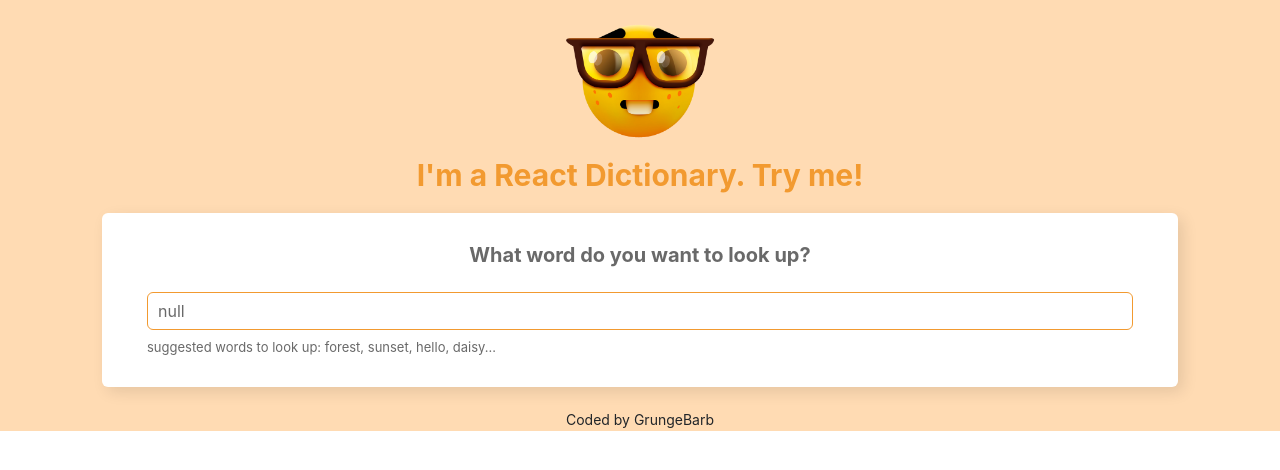
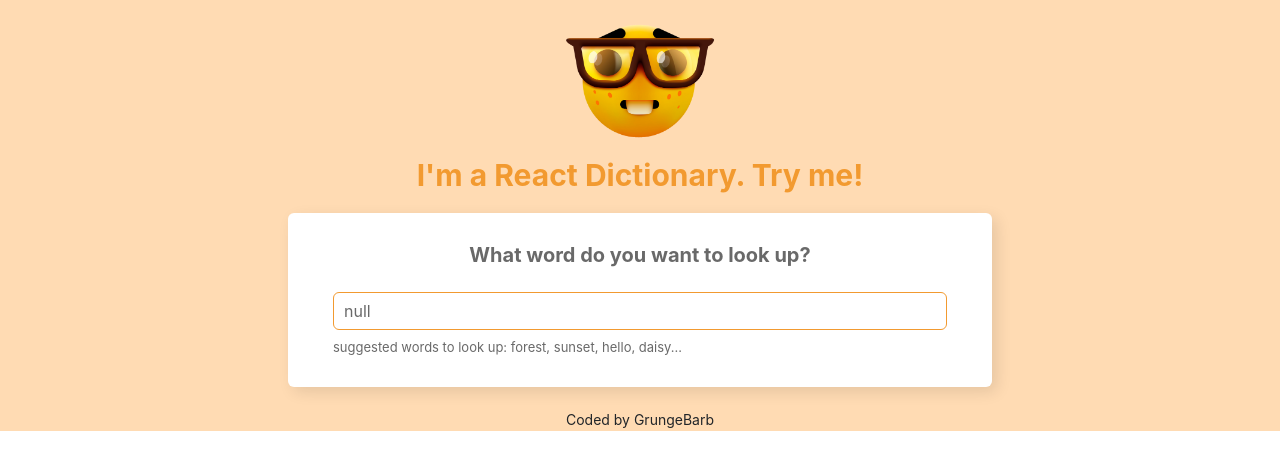
Before and after one commit to grungebarb/dictionary-project, a React (Create React App) app: page / in a window 1280 px wide. Shown: the top 470 px of the page. Built offline with nearby package versions, Linux system fonts and the light colour scheme; no server answers.

Commit message:
Trying to do the app smaller (it appears to be super big)

```diff
--- a/src/App.css
+++ b/src/App.css
@@ -17,3 +17,7 @@
   color: #f29a30;
   margin-top: 15px;
 }
+.App .container {
+  max-width: 60%;
+  min-width: 500px;
+}
```
